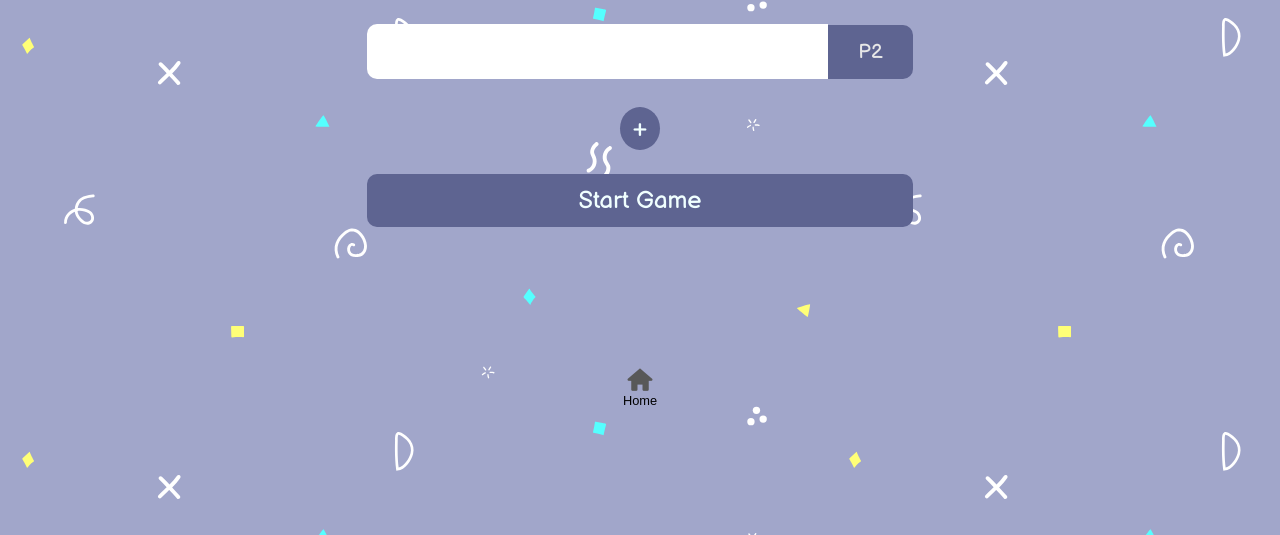
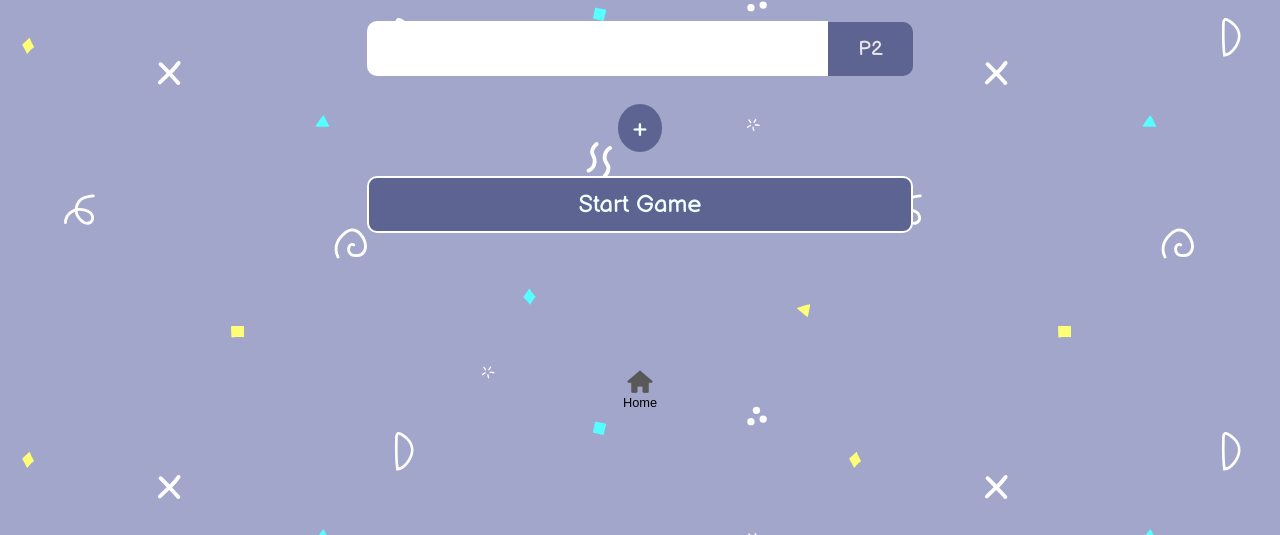
Before and after one commit to luciaraschetti/connect4, a plain HTML site: page players.html in a window 1280 px wide. Both pictures are taken after a click on the button "Start Game". Shown: the part 265-800 px from the top of the page. Drawn offline with Linux system fonts and the light colour scheme.

Commit message:
C4: Style hover & focus on buttons ('Players' page)

```diff
--- a/css/players.css
+++ b/css/players.css
@@ -42,6 +42,19 @@
 #add-player {
     padding: 0.3em 0.5em;
     border-radius: 50%;
+    border: 2px solid transparent;
+    transition: 0.3s
+}
+
+#add-player:hover {
+    border: 2px solid #ffffff;
+    transition: 0.3s
+}
+
+#add-player:focus,
+.btn:focus {
+    outline: none;
+    border: 2px solid #ffffff;
 }
 
 .btn {
@@ -50,11 +63,18 @@
     padding: 0.5em;
     box-sizing: border-box;
     border-radius: 10px;
-    border-width: 0px;
+    border: 2px solid transparent;
     background-color: #5e6491;
     font-size: 1.5rem;
     color: #f0ffff;
     cursor: pointer;
+    transition: 0.3s;
+}
+
+.btn:hover {
+    border: 2px solid #ffffff;
+    transform: scale(1.03);
+    transition: 0.3s;
 }
 
 .hidden {
```
